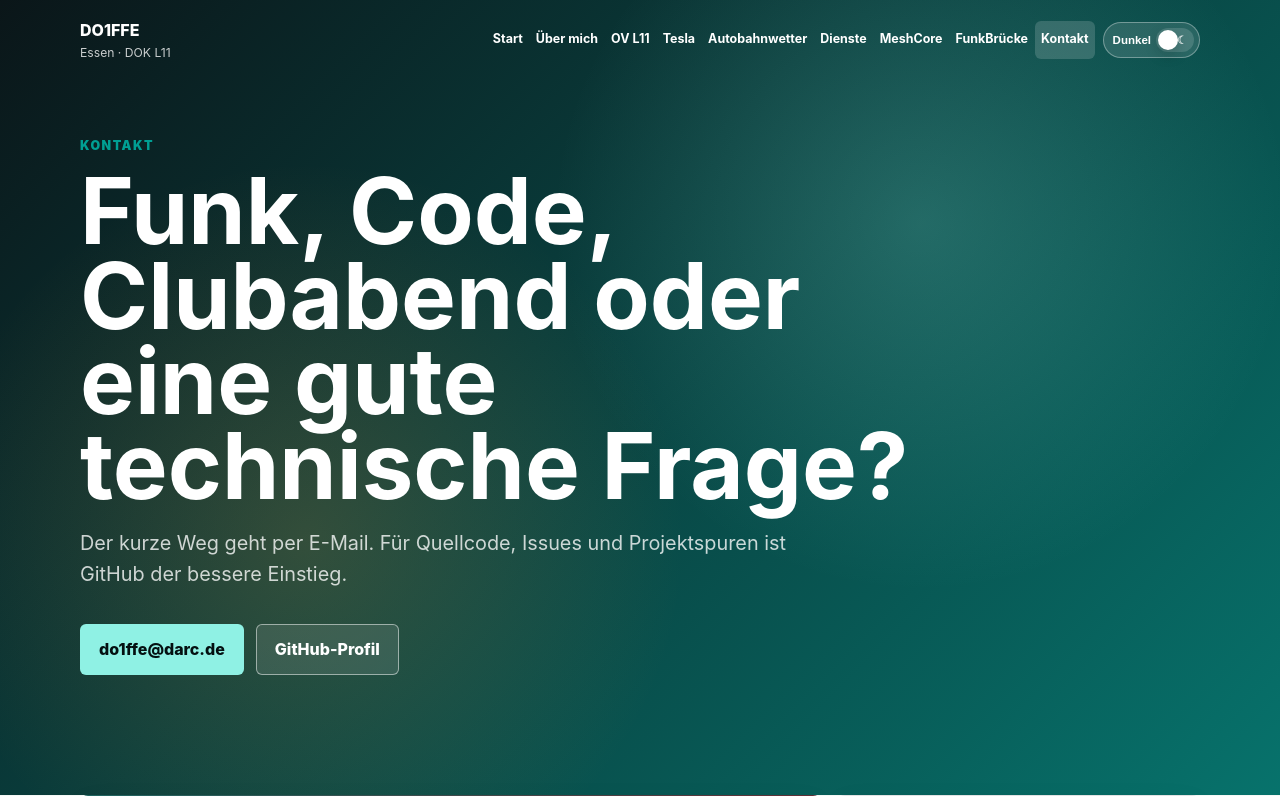
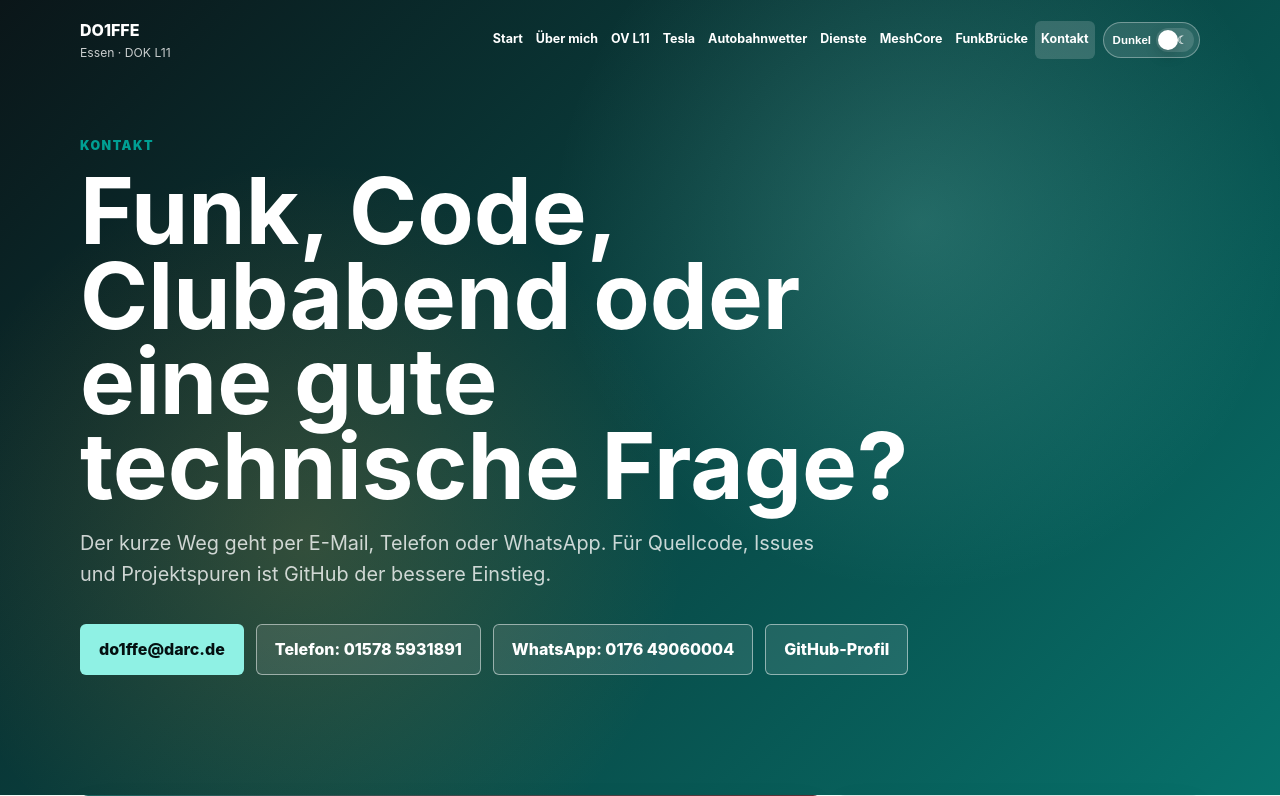
Before and after one commit to DO1FFE/do1ffe-webseite, a Flask app: page /kontakt in a window 1280 px wide. Shown: the top 796 px of the page. Run offline with Flask 3, Linux system fonts and the light colour scheme.

Commit message:
Kontaktdaten ergänzen und Crawler-Regeln aktualisieren

```diff
--- a/app.py
+++ b/app.py
@@ -2248,7 +2248,6 @@
             "User-agent: *",
             "Allow: /",
             "Disallow: /api/",
-            "Disallow: /downloads/",
             f"Sitemap: {kanonische_url('/sitemap.xml')}",
             "",
         ]
--- a/templates/kontakt.html
+++ b/templates/kontakt.html
@@ -18,7 +18,23 @@
     "@id": "https://do1ffe.de/ueber-mich#person",
     "name": "Erik Schauer",
     "alternateName": "DO1FFE",
-    "email": "do1ffe@darc.de"
+    "email": "do1ffe@darc.de",
+    "telephone": "+4915785931891",
+    "contactPoint": [
+      {
+        "@type": "ContactPoint",
+        "contactType": "Telefon",
+        "telephone": "+4915785931891",
+        "availableLanguage": "de"
+      },
+      {
+        "@type": "ContactPoint",
+        "contactType": "WhatsApp",
+        "telephone": "+4917649060004",
+        "url": "https://wa.me/4917649060004",
+        "availableLanguage": "de"
+      }
+    ]
   },
   "inLanguage": "de-DE"
 }
@@ -31,11 +47,13 @@
     <p class="eyebrow">Kontakt</p>
     <h1>Funk, Code, Clubabend oder eine gute technische Frage?</h1>
     <p>
-      Der kurze Weg geht per E-Mail. Für Quellcode, Issues und Projektspuren ist
-      GitHub der bessere Einstieg.
+      Der kurze Weg geht per E-Mail, Telefon oder WhatsApp. Für Quellcode, Issues
+      und Projektspuren ist GitHub der bessere Einstieg.
     </p>
     <div class="hero__actions">
       <a class="button button--primary" href="mailto:do1ffe@darc.de">do1ffe@darc.de</a>
+      <a class="button button--ghost" href="tel:+4915785931891">Telefon: 01578 5931891</a>
+      <a class="button button--ghost" href="https://wa.me/4917649060004" target="_blank" rel="noopener noreferrer">WhatsApp: 0176 49060004</a>
       <a class="button button--ghost" href="https://github.com/do1ffe" target="_blank" rel="noopener noreferrer">GitHub-Profil</a>
     </div>
   </div>
```
Also changed, not shown: tests/test_routen.py (+23 -2 lines), README.md.
